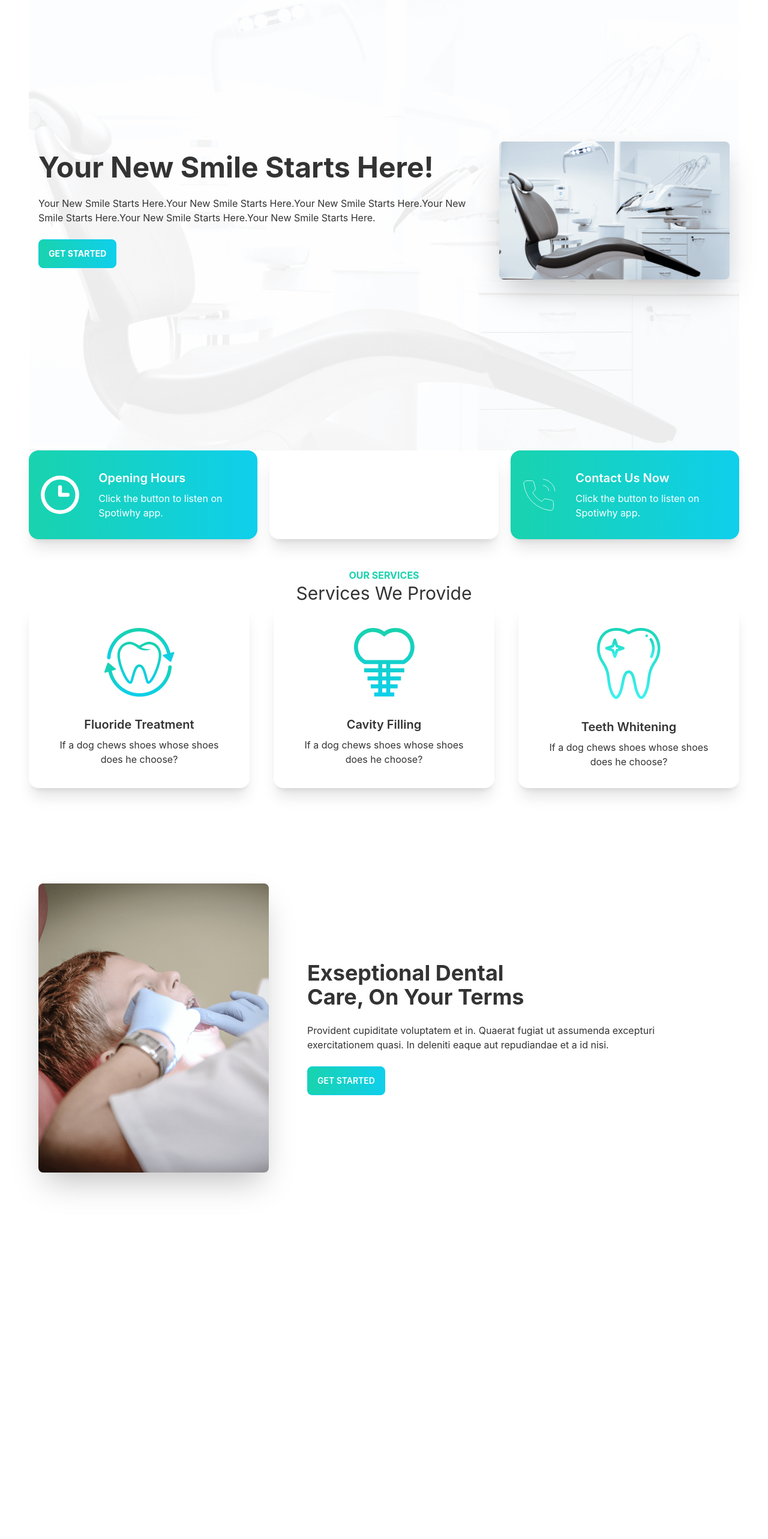
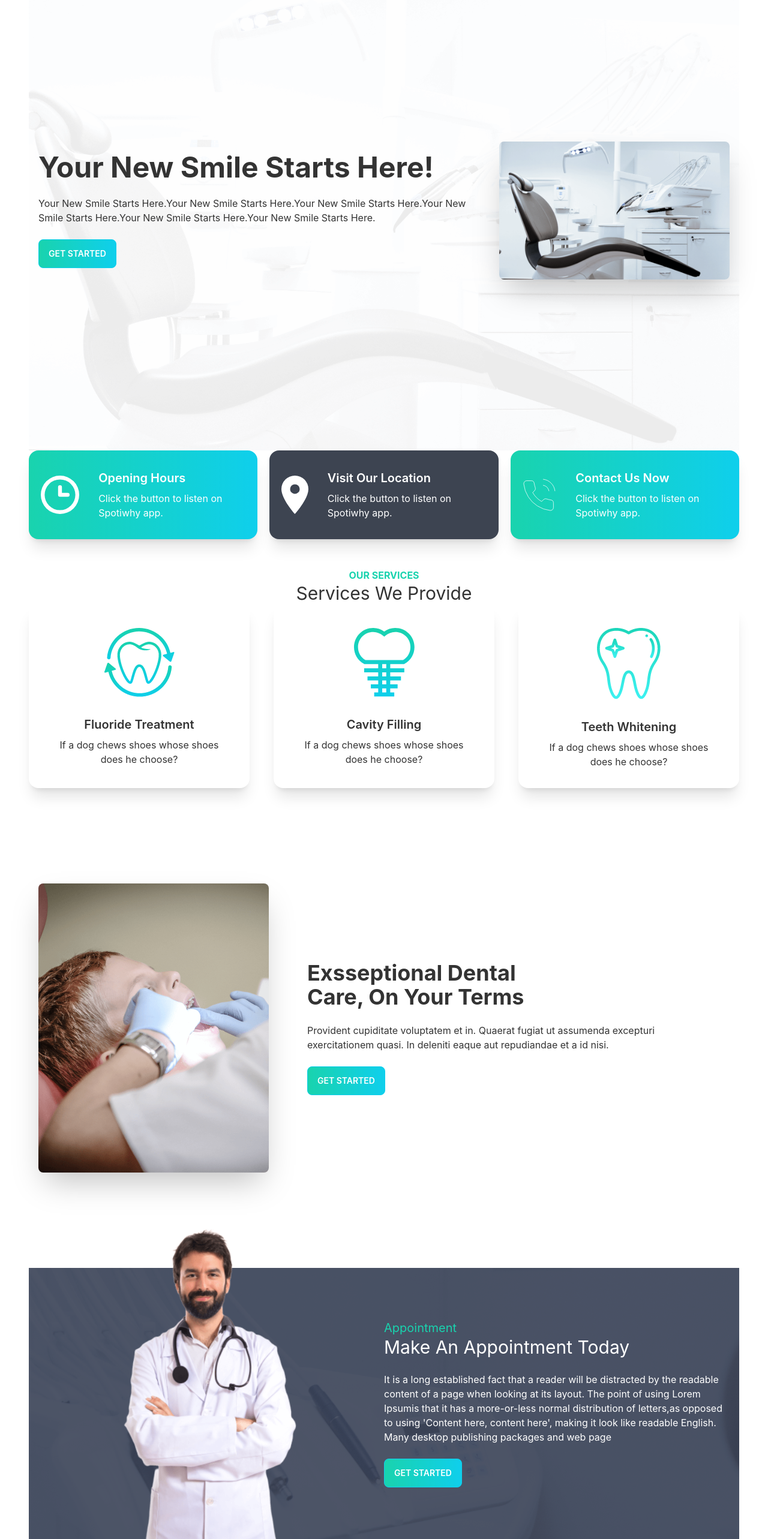
Before and after one commit to shahed5358/doctors-portal-clinet, a React (Create React App) app: page / in a window 1280 px wide. Shown: the part 113-2679 px from the top of the page at 60% size. Before the commit the page ends 2227 px from the top, so only its background shows below. Built offline with nearby package versions, Linux system fonts and the light colour scheme.

Commit message:
makeappointment page created

```diff
--- a/src/Pages/Home/Banner.js
+++ b/src/Pages/Home/Banner.js
@@ -1,20 +1,21 @@
 import React from "react";
 import chair from '../../assets/images/chair.png'
+import PrimaryButton from "../Shared/PrimaryButton";
 
 const Banner = () => {
   return (
-    <div class="hero min-h-screen bg-[url('/src/assets/images/bg.png')]">
-      <div class="hero-content flex-col lg:flex-row-reverse">
+    <div className="hero min-h-screen bg-[url('/src/assets/images/bg.png')]">
+      <div className="hero-content flex-col lg:flex-row-reverse">
         <img
           src={chair}
-          class="max-w-sm rounded-lg shadow-2xl"
+          className="max-w-sm rounded-lg shadow-2xl"
         />
         <div>
-          <h1 class="text-5xl font-bold">Your New Smile Starts Here!</h1>
-          <p class="py-6">
+          <h1 className="text-5xl font-bold">Your New Smile Starts Here!</h1>
+          <p className="py-6">
             Your New Smile Starts Here.Your New Smile Starts Here.Your New Smile Starts Here.Your New Smile Starts Here.Your New Smile Starts Here.Your New Smile Starts Here.
           </p>
-          <button class="btn btn-primary uppercase text-white font-bold bg-gradient-to-r from-secondary to-primary">Get Started</button>
+          <PrimaryButton>Get Started</PrimaryButton>
         </div>
       </div>
     </div>
--- a/src/Pages/Home/Home.js
+++ b/src/Pages/Home/Home.js
@@ -1,16 +1,18 @@
 import React from 'react';
 import Banner from './Banner';
 import Info from './Info';
+import MakeAppointment from './MakeAppointment';
 import Services from './Services';
 import Treatment from './Treatment';
 
 const Home = () => {
     return (
-        <div class="px-12">
+        <div className="px-12">
             <Banner></Banner>
             <Info></Info>
             <Services></Services>
             <Treatment></Treatment>
+            <MakeAppointment></MakeAppointment>
         </div>
     );
 };
--- a/src/Pages/Home/Info.js
+++ b/src/Pages/Home/Info.js
@@ -7,9 +7,9 @@ import phone from '../../assets/icons/phone.svg'
 const Info = () => {
 
     return (
-        <div class="grid grid-cols-1 lg:grid-cols-3 gap-5">
+        <div className="grid grid-cols-1 lg:grid-cols-3 gap-5">
             <InfoCard cardTitle="Opening Hours" bgClass="bg-gradient-to-r from-secondary to-primary"  img={clock}></InfoCard>
-            <InfoCard cardTitle="Visit Our Location"  bgClass="bg-accent" img={marker}></InfoCard>
+            <InfoCard cardTitle="Visit Our Location"  bgClass="bg-neutral" img={marker}></InfoCard>
             <InfoCard cardTitle="Contact Us Now"  bgClass="bg-gradient-to-r from-secondary to-primary" img={phone}></InfoCard>
         </div>
     );
--- a/src/Pages/Home/InfoCard.js
+++ b/src/Pages/Home/InfoCard.js
@@ -2,15 +2,15 @@ import React from "react";
 
 const InfoCard = ({img, cardTitle, bgClass}) => {
   return (
-    <div class={`card lg:card-side bg-base-100 shadow-xl ${bgClass}`}>
-      <figure class="pl-5">
+    <div className={`card lg:card-side bg-base-100 shadow-xl ${bgClass}`}>
+      <figure className="pl-5">
         <img
           src={img}
           alt="Album"
         />
       </figure>
-      <div class="card-body text-white">
-        <h2 class="card-title">{cardTitle}</h2>
+      <div className="card-body text-white">
+        <h2 className="card-title">{cardTitle}</h2>
         <p>Click the button to listen on Spotiwhy app.</p>
       </div>
     </div>
--- /dev/null
+++ b/src/Pages/Home/MakeAppointment.js
@@ -0,0 +1,22 @@
+import React from 'react';
+import doctor from '../../assets/images/doctor.png';
+import appointment from '../../assets/images/appointment.png';
+import PrimaryButton from '../Shared/PrimaryButton';
+
+const MakeAppointment = () => {
+    return (
+        <section style={{background:`url(${appointment})`}} className='flex justify-center items-center '>
+            <div className='flex-1 hidden lg:block'>
+                <img className='mt-[-120px]' src={doctor} alt=""/>
+            </div>
+            <div className='flex-1 text-white p-5'>
+                <h3 className="text-xl text-secondary">Appointment</h3>
+                <h2  className="text-3xl">Make An Appointment Today</h2>
+                <p className="py-6">It is a long established fact that a reader will be distracted by the readable content of a page when looking at its layout. The point of using Lorem Ipsumis that it has a more-or-less normal distribution of letters,as opposed to using 'Content here, content here', making it look like readable English. Many desktop publishing packages and web page</p>
+               <PrimaryButton>Get Started</PrimaryButton>
+            </div>
+        </section>
+    );
+};
+
+export default MakeAppointment;
--- a/src/Pages/Home/Service.js
+++ b/src/Pages/Home/Service.js
@@ -2,16 +2,16 @@ import React from "react";
 
 const Service = ({service}) => {
   return (
-    <div class="card lg:max-w-lg bg-base-100 shadow-xl">
-      <figure class="px-10 pt-10">
+    <div className="card lg:max-w-lg bg-base-100 shadow-xl">
+      <figure className="px-10 pt-10">
         <img
           src={service.img}
           alt="Shoes"
-          class="rounded-xl"
+          className="rounded-xl"
         />
       </figure>
-      <div class="card-body items-center text-center">
-        <h2 class="card-title">{service.name}</h2>
+      <div className="card-body items-center text-center">
+        <h2 className="card-title">{service.name}</h2>
         <p>If a dog chews shoes whose shoes does he choose?</p>
       </div>
     </div>
--- a/src/Pages/Home/Services.js
+++ b/src/Pages/Home/Services.js
@@ -26,14 +26,14 @@ const Services = () => {
         }
     ];
   return (
-    <div class="pt-12">
-      <div class="text-center">
-        <p class=" font-bold text-secondary uppercase">
+    <div className="pt-12">
+      <div className="text-center">
+        <p className=" font-bold text-secondary uppercase">
           Our Services
         </p>
-        <h1 class="text-3xl">Services We Provide</h1>
+        <h1 className="text-3xl">Services We Provide</h1>
       </div>
-      <div class="grid sm:grid-cols-1 md:grid-cols-2 lg:grid-cols-3 gap-10">
+      <div className="grid sm:grid-cols-1 md:grid-cols-2 lg:grid-cols-3 gap-10">
       {
           services.map(service => <Service
           key={service._id}
--- a/src/Pages/Home/Treatment.js
+++ b/src/Pages/Home/Treatment.js
@@ -1,24 +1,23 @@
 import React from "react";
 import treatment from "../../assets/images/treatment.png";
+import PrimaryButton from "../Shared/PrimaryButton";
 
 const Treatment = () => {
   return (
-    <div class="hero min-h-screen">
-      <div class="hero-content flex-col lg:flex-row">
-        <img src={treatment} class="max-w-sm rounded-lg shadow-2xl" />
-        <div class="px-12">
-          <div class="text-4xl font-bold">
-            <h2>Exseptional Dental</h2>
+    <div className="hero min-h-screen">
+      <div className="hero-content flex-col lg:flex-row">
+        <img src={treatment} className="max-w-sm rounded-lg shadow-2xl" />
+        <div className="px-12">
+          <div className="text-4xl font-bold">
+            <h2>Exsseptional Dental</h2>
             <h2> Care, On Your Terms</h2>
           </div>
-          <p class="py-6">
+          <p className="py-6">
             Provident cupiditate voluptatem et in. Quaerat fugiat ut assumenda
             excepturi exercitationem quasi. In deleniti eaque aut repudiandae et
             a id nisi.
           </p>
-          <button class="btn btn-primary text-white bg-gradient-to-r from-secondary to-primary">
-            Get Started
-          </button>
+          <PrimaryButton>Get Started</PrimaryButton>
         </div>
       </div>
     </div>
--- a/src/Pages/Shared/Navbar.js
+++ b/src/Pages/Shared/Navbar.js
@@ -14,20 +14,20 @@ const Navbar = () => {
   );
 
   return (
-    <div class="navbar bg-base-100">
-  <div class="navbar-start">
-    <div class="dropdown">
-      <label tabindex="0" class="btn btn-ghost lg:hidden">
-        <svg xmlns="http://www.w3.org/2000/svg" class="h-5 w-5" fill="none" viewBox="0 0 24 24" stroke="currentColor"><path stroke-linecap="round" stroke-linejoin="round" stroke-width="2" d="M4 6h16M4 12h8m-8 6h16" /></svg>
+    <div className="navbar bg-base-100">
+  <div className="navbar-start">
+    <div className="dropdown">
+      <label tabIndex="0" className="btn btn-ghost lg:hidden">
+        <svg xmlns="http://www.w3.org/2000/svg" className="h-5 w-5" fill="none" viewBox="0 0 24 24" stroke="currentColor"><path stroke-linecap="round" stroke-linejoin="round" stroke-width="2" d="M4 6h16M4 12h8m-8 6h16" /></svg>
       </label>
-      <ul tabindex="0" class="menu menu-compact dropdown-content mt-3 p-2 shadow bg-base-100 rounded-box w-52">
+      <ul tabIndex="0" className="menu menu-compact dropdown-content mt-3 p-2 shadow bg-base-100 rounded-box w-52">
         {menuItems}
       </ul>
     </div>
-    <a class="btn btn-ghost normal-case text-xl">Doctors Portal</a>
+    <a className="btn btn-ghost normal-case text-xl">Doctors Portal</a>
   </div>
-  <div class="navbar-center hidden lg:flex">
-    <ul class="menu menu-horizontal p-0">
+  <div className="navbar-center hidden lg:flex">
+    <ul className="menu menu-horizontal p-0">
       {menuItems}
     </ul>
   </div>
--- /dev/null
+++ b/src/Pages/Shared/PrimaryButton.js
@@ -0,0 +1,11 @@
+import React from 'react';
+
+const PrimaryButton = ({children}) => {
+    return (
+        <div>
+             <button className="btn btn-primary text-white bg-gradient-to-r from-secondary to-primary">{children}</button>
+        </div>
+    );
+};
+
+export default PrimaryButton;
```
